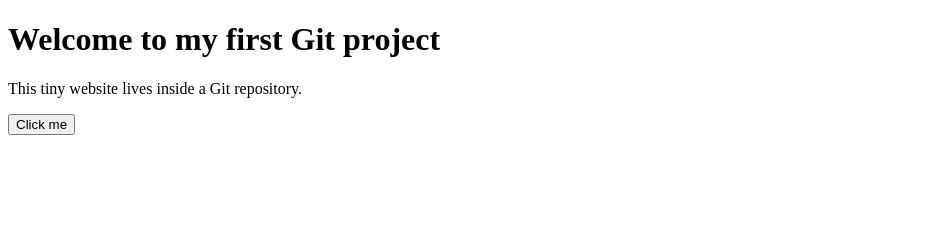
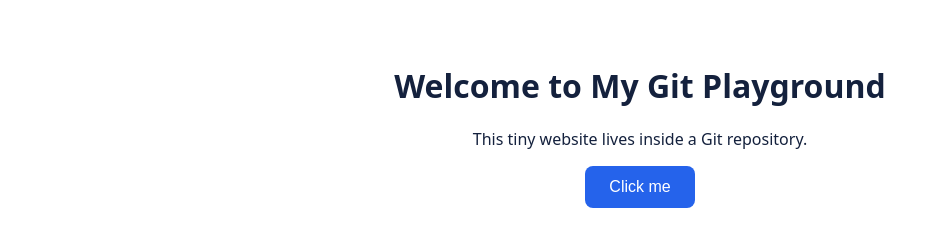
Before and after one commit to shahzab/techtonica-git-playground, a plain HTML site: page index.html in a window 1280 px wide. Shown: the whole page, without its empty margins (0-939 px from the left). Drawn offline with Linux system fonts and the light colour scheme.

Commit message:
Improve homepage design

```diff
--- a/index.html
+++ b/index.html
@@ -6,8 +6,8 @@
   <link rel="stylesheet" href="style.css">
 </head>
 <body>
-  <h1>Welcome to my first Git project</h1>
+  <h1>Welcome to My Git Playground</h1>
   <p>This tiny website lives inside a Git repository.</p>
-  <button>Click me</button>
+  <button class="button">Click me</button>
 </body>
 </html>
--- a/style.css
+++ b/style.css
@@ -1 +1,18 @@
 /* Techtonica Git Playground styles */
+body {
+  background: #ffffff;
+  color: #14213d;
+  font-family: system-ui, sans-serif;
+  text-align: center;
+  margin-top: 4rem;
+}
+
+.button {
+  background: #2563eb;
+  color: #ffffff;
+  border: none;
+  border-radius: 8px;
+  padding: 0.75rem 1.5rem;
+  font-size: 1rem;
+  cursor: pointer;
+}
```
